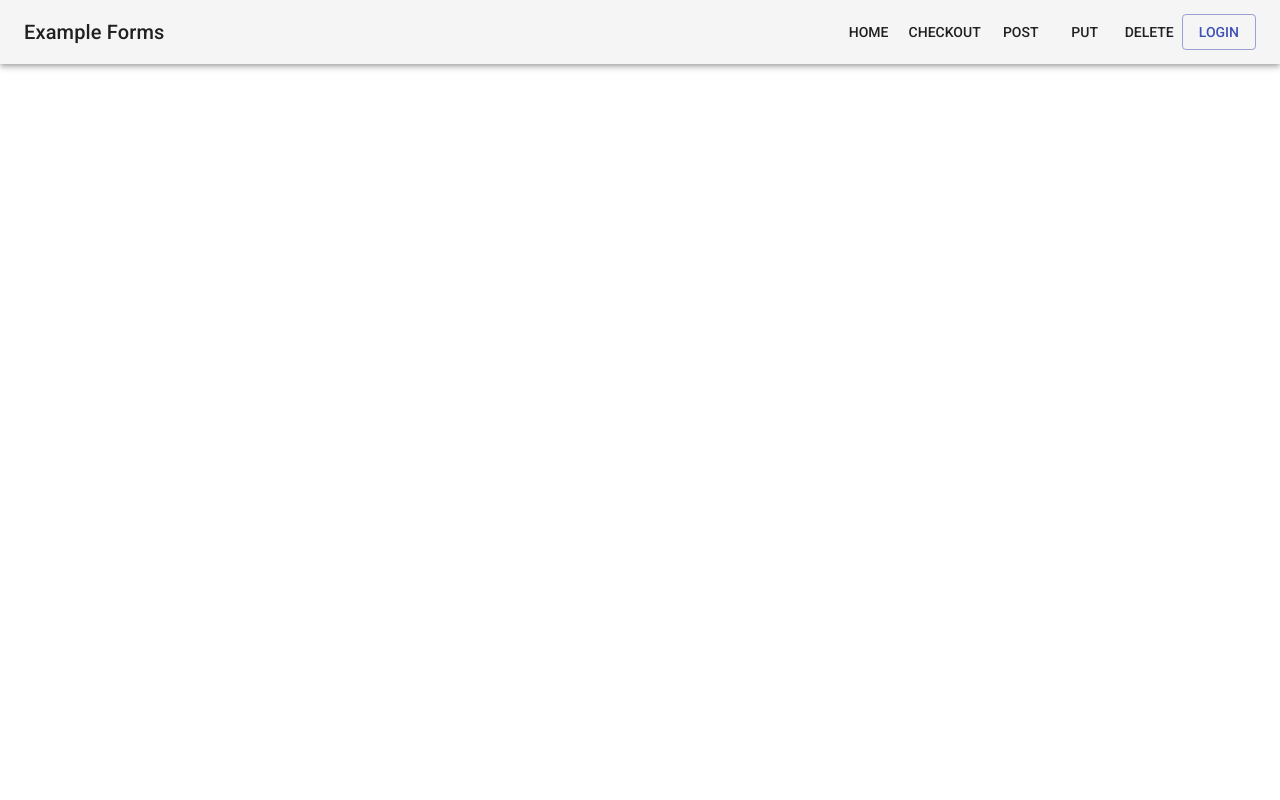
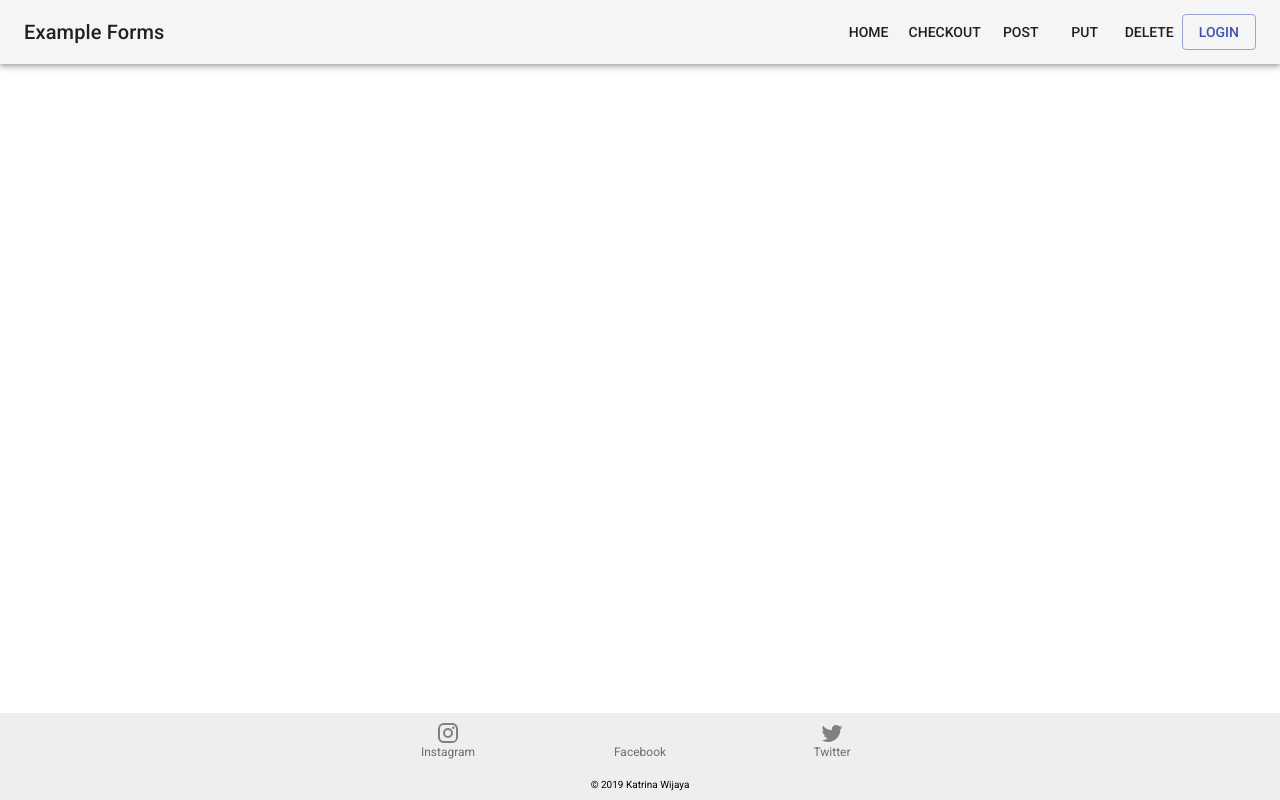
Before and after one commit to swe-ucla/Event-Portal, a React (Create React App) app in the folder client/: page / in a window 1280 px wide. Built offline with nearby package versions, Linux system fonts and the light colour scheme.

Commit message:
Added footer

```diff
--- a/client/package.json
+++ b/client/package.json
@@ -4,6 +4,9 @@
   "private": true,
   "dependencies": {
     "@material-ui/core": "^3.9.3",
+    "@material-ui/icons": "^3.0.2",
+    "@mdi/js": "^3.6.95",
+    "@mdi/react": "^1.1.0",
     "axios": "^0.18.0",
     "node-sass": "^4.7.2",
     "npm-run-all": "^4.1.2",
--- a/client/src/App.js
+++ b/client/src/App.js
@@ -4,6 +4,7 @@ import ReactGA from 'react-ga';
 import { createBrowserHistory } from 'history';
 
 import NavBar from './components/NavBar.js'
+import Footer from './components/Footer.js'
 import Checkout from './components/Checkout.js';
 import ExamplePostForm from './components/ExamplePostForm.js'
 import ExamplePutForm from './components/ExamplePutForm.js'
@@ -35,6 +36,8 @@ class App extends Component {
     return (
       <Router history={history}>
         <NavBar />
+        <Footer />
+
         <Route path="/checkout" component={Checkout} />
         <Route path="/post" component={ExamplePostForm} />
         <Route path="/put" component={ExamplePutForm} />
--- a/client/src/components/Footer.js
+++ b/client/src/components/Footer.js
@@ -0,0 +1,37 @@
+import React from 'react';
+
+import { withStyles } from '@material-ui/core/styles';
+import BottomNavigation from '@material-ui/core/BottomNavigation';
+import BottomNavigationAction from '@material-ui/core/BottomNavigationAction';
+
+import Icon from "@mdi/react";
+import { mdiInstagram, mdiFacebookBox, mdiTwitter } from "@mdi/js";
+
+import FooterStyles from '../styles/Footer.js'
+
+const Footer = (props) => {
+  const { classes } = props;
+  const iconSize = 1;
+
+  return (
+    <div className={classes.footerDiv}>
+      <BottomNavigation showLabels className={classes.footerNav}>
+        <BottomNavigationAction label="Instagram"
+            icon={<Icon path={mdiInstagram} size={iconSize} color="grey" className={classes.icon} />}
+            component="a" href="https://www.instagram.com/swe_ucla"
+        />
+        <BottomNavigationAction label="Facebook"
+          icon={<Icon path={mdiFacebookBox} size={iconSize} color="grey" className={classes.icon} />}
+          component="a" href="https://www.facebook.com/uclaswe"
+        />
+        <BottomNavigationAction label="Twitter"
+          icon={<Icon path={mdiTwitter} size={iconSize} color="grey" className={classes.icon} />}
+          component="a" href="https://twitter.com/swe_ucla"
+        />
+      </BottomNavigation>
+      <p className={classes.trademark}>© 2019 Katrina Wijaya </p>
+    </div>
+  )
+}
+
+export default withStyles(FooterStyles)(Footer)
--- /dev/null
+++ b/client/src/styles/Footer.js
@@ -0,0 +1,17 @@
+const FooterStyles = theme => ({
+  footerDiv: {
+    position: 'fixed',
+    bottom: '0',
+    width: '100%',
+    background: '#eee'
+  },
+  footerNav: {
+    background: 'inherit'
+  },
+  trademark: {
+    textAlign: 'center',
+    fontSize: '10px'
+  }
+});
+
+export default FooterStyles;
```
Also changed, not shown: 1 other file (tests, documents, lock files or other folders).
